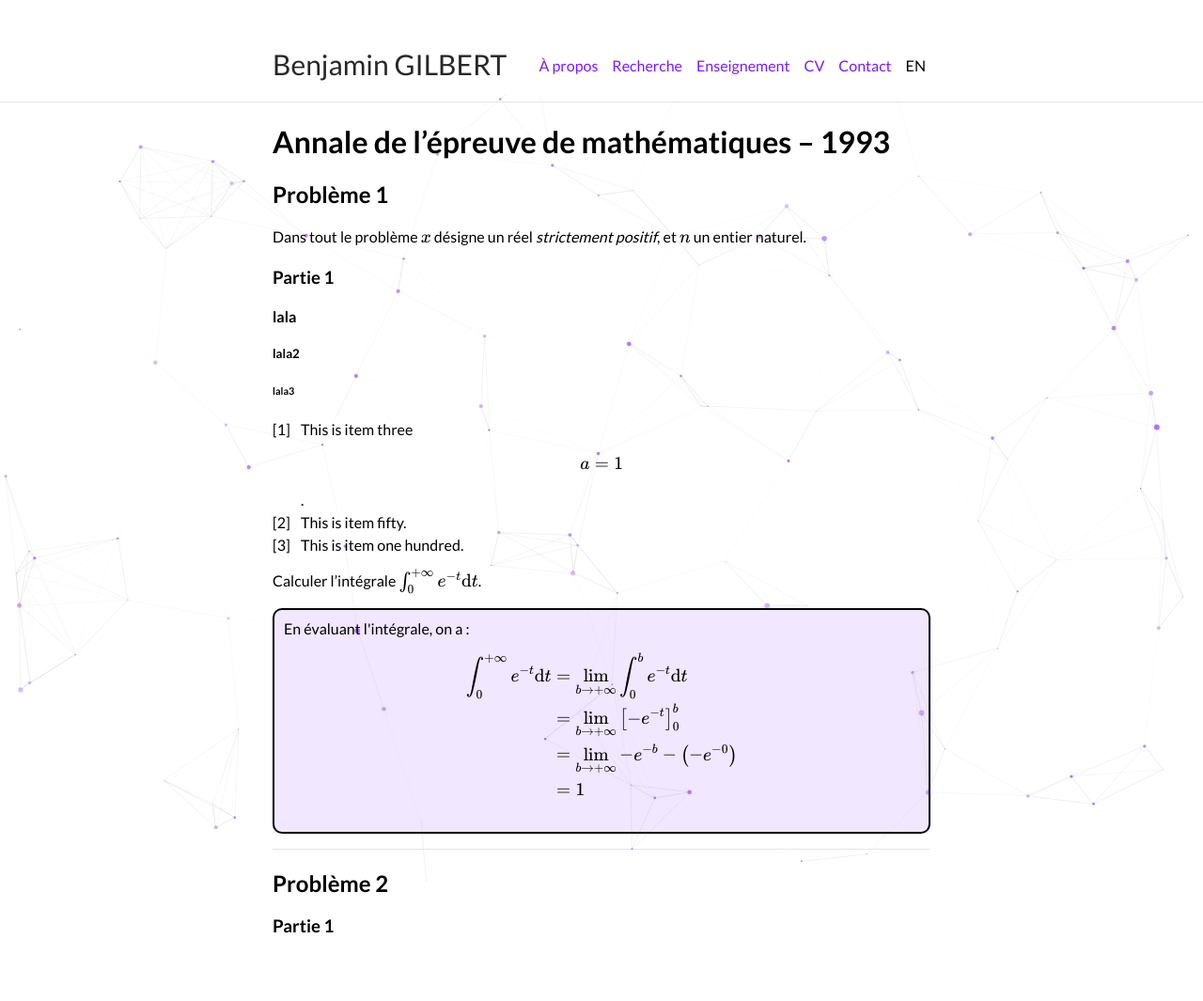
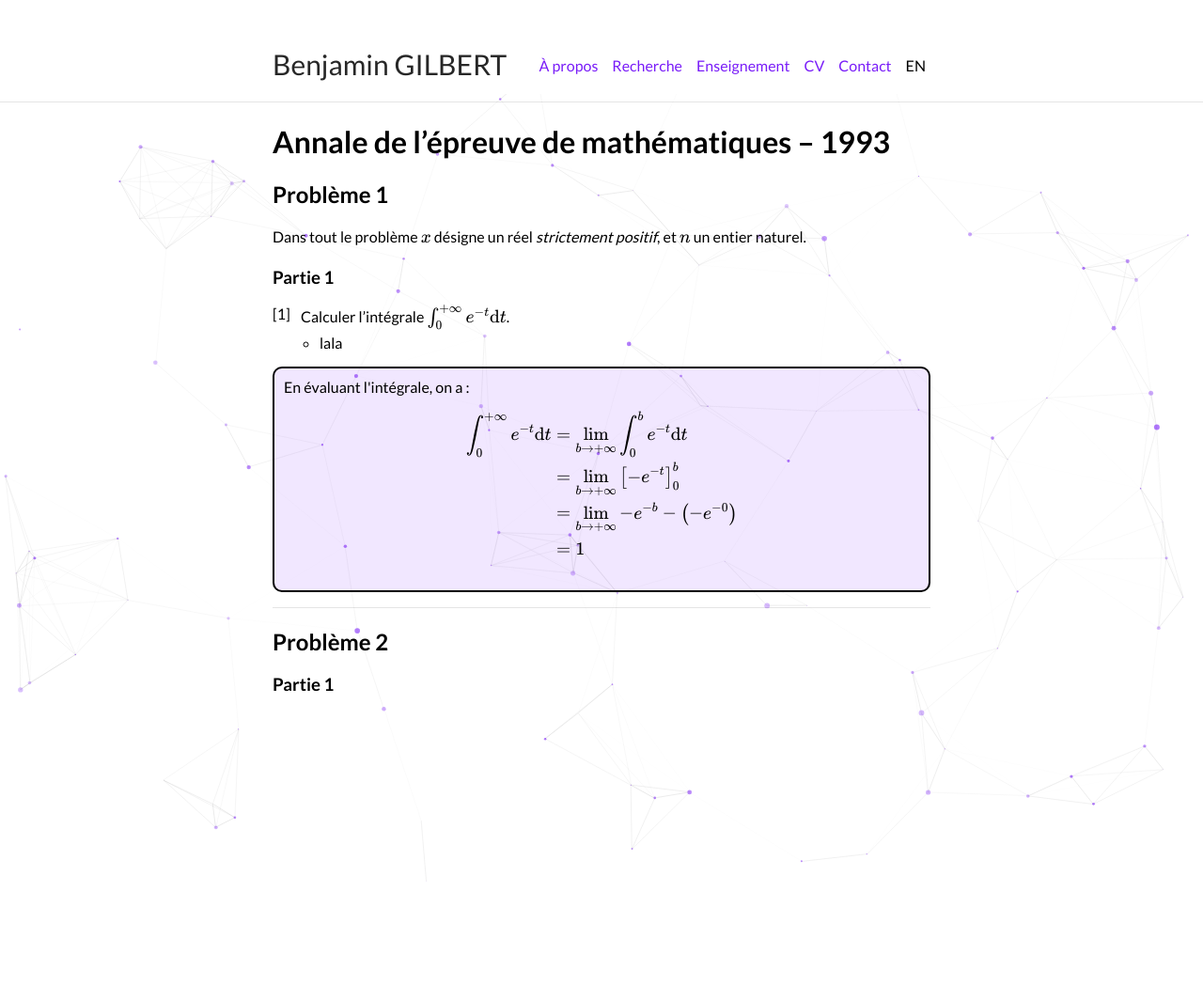
Before and after one commit to bglbrt/bglbrt.github.io, a Jekyll site: the page built from fr/corrections/administrateur_externe_1993.md, in a window 1280 px wide. Shown: the whole page at 94% size. Built offline with Jekyll 4.4.1, drawn with Linux system fonts in a browser that asks for light colours; nearby versions of some CDN libraries; after the commit the page ends 900 px from its top, so only the background shows below that.

Commit message:
Mise à jour des corrections

```diff
--- a/fr/corrections/administrateur_externe_1993.md
+++ b/fr/corrections/administrateur_externe_1993.md
@@ -14,20 +14,8 @@ Dans tout le problème $$x$$ désigne un réel _strictement positif_, et $$n$$ u
 
 ### Partie 1
 
-#### lala
-
-##### lala2
-
-###### lala3
-
-<ol>
-  <li value="a.">This is item three $$a=1$$.</li>
-  <li value="1)">This is item fifty.</li>
-  <li value="100">This is item one hundred.</li>
-</ol>
-
-Calculer l'intégrale $$\int_{0}^{+\infty} e^{-t} \mathrm{d}t$$.
-
+1. Calculer l'intégrale $$\int_{0}^{+\infty} e^{-t} \mathrm{d}t$$.
+    - lala
 <p style="border: solid 2px; border-radius: 10px; background-color:rgba(121, 28, 248, .1); padding-right: 10px; padding-left: 10px; padding-top: 10px; padding-bottom: 10px">
 
 En évaluant l'intégrale, on a :
```
